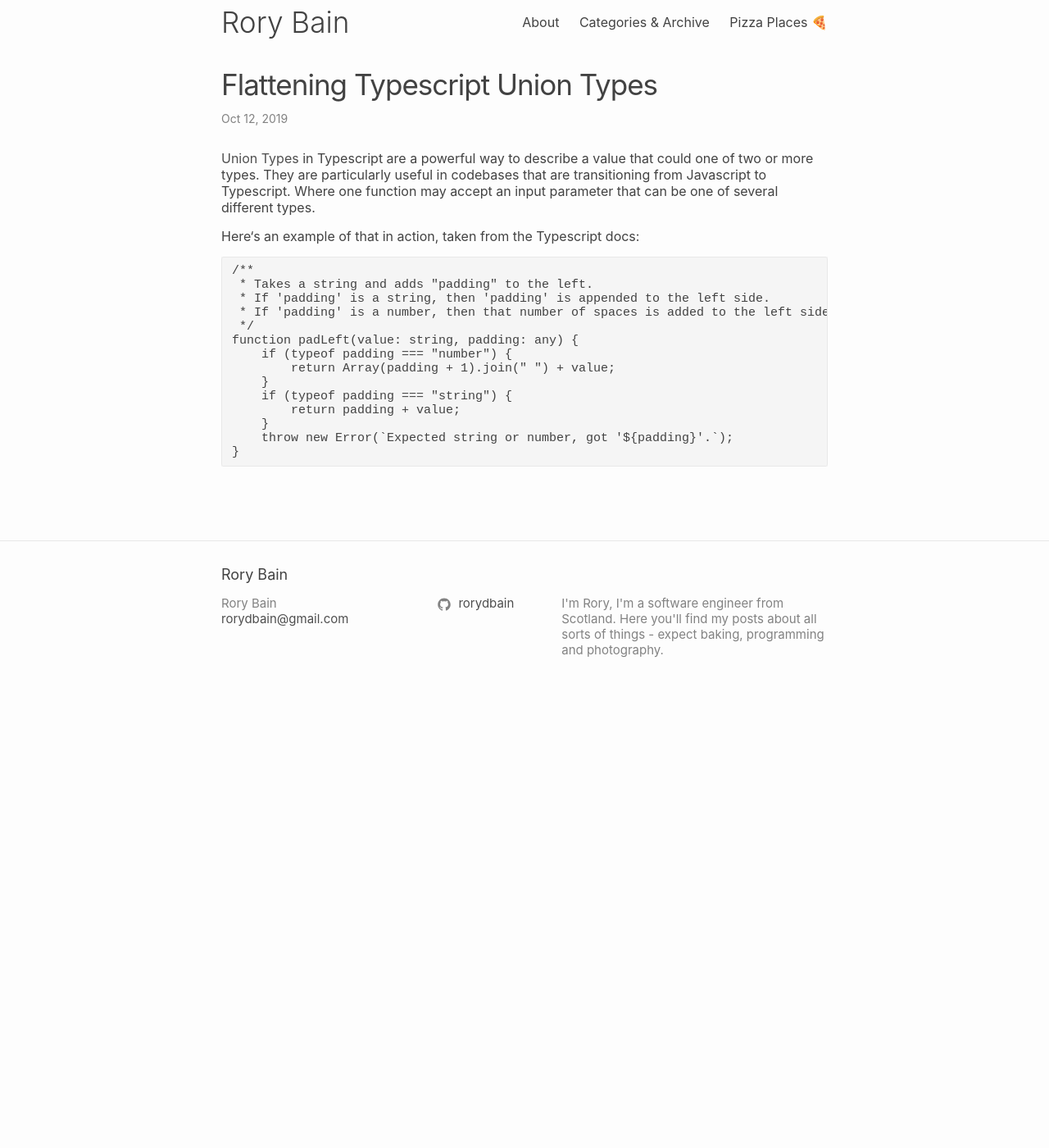
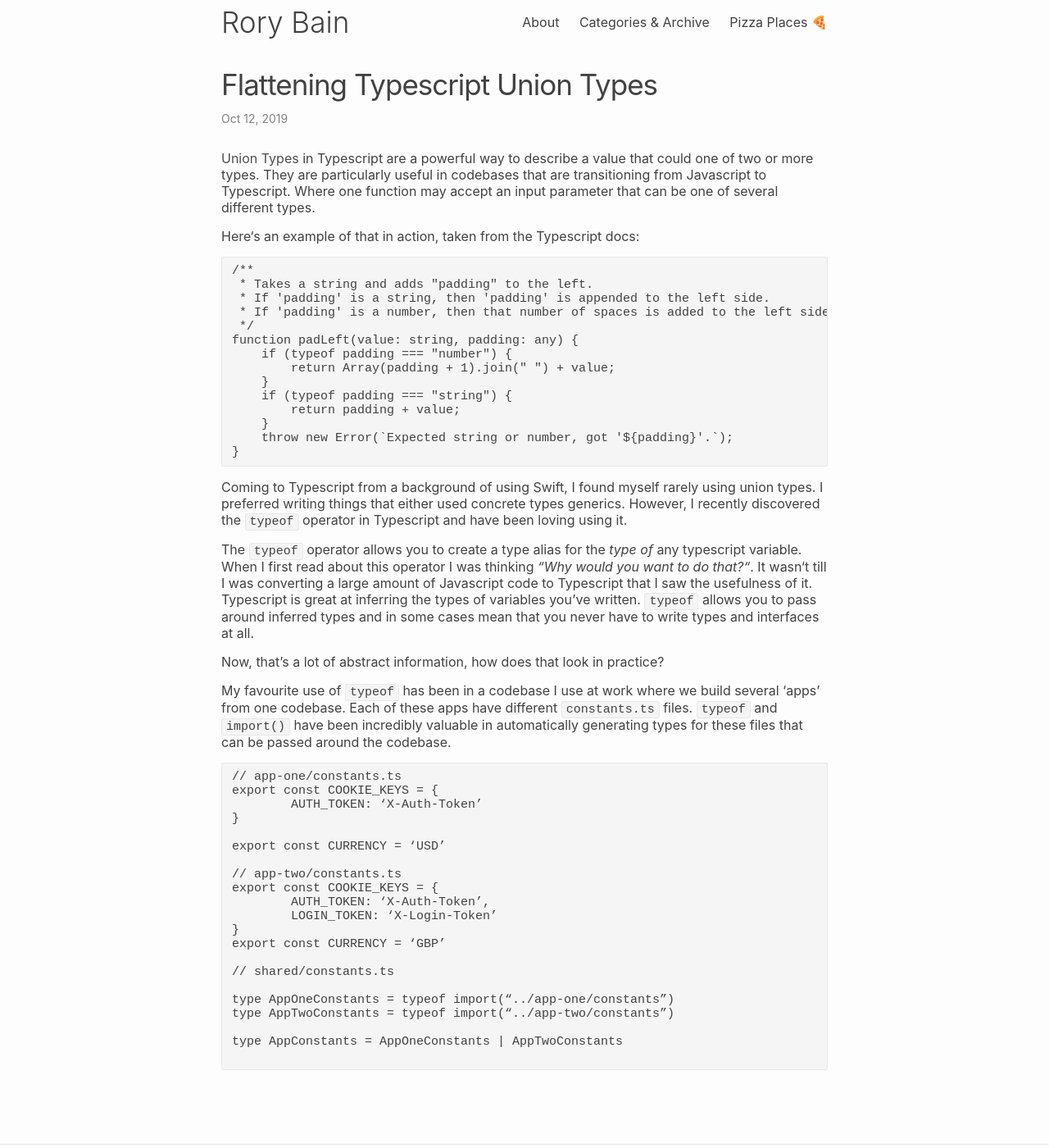
Before and after one commit to rorydbain/rorydbain.github.io, a Jekyll site: the page built from _posts/2019-10-12-flattening-typescript-union-types.markdown, in a window 1280 px wide and 1400 px high. Shown: the whole window at 82% size. Built offline with Jekyll 4.4.1, drawn with Linux system fonts in a browser that asks for light colours; some web fonts are replaced.

Commit message:
more code examples

````diff
--- a/_posts/2019-10-12-flattening-typescript-union-types.markdown
+++ b/_posts/2019-10-12-flattening-typescript-union-types.markdown
@@ -25,3 +25,35 @@ function padLeft(value: string, padding: any) {
     throw new Error(`Expected string or number, got '${padding}'.`);
 }
 ```
+
+Coming to Typescript from a background of using Swift, I found myself rarely using union types. I preferred writing things that either used concrete types generics. However, I recently discovered the `typeof` operator in Typescript and have been loving using it.
+
+The `typeof` operator allows you to create a type alias for the _type of_ any typescript variable. When I first read about this operator I was thinking _“Why would you want to do that?“_. It wasn‘t till I was converting a large amount of Javascript code to Typescript that I saw the usefulness of it. Typescript is great at inferring the types of variables you’ve written. `typeof` allows you to pass around inferred types and in some cases mean that you never have to write types and interfaces at all.
+
+Now, that’s a lot of abstract information, how does that look in practice?
+
+My favourite use of `typeof` has been in a codebase I use at work where we build several ‘apps’ from one codebase. Each of these apps have different `constants.ts` files. `typeof` and `import()` have been incredibly valuable in automatically generating types for these files that can be passed around the codebase.
+
+```
+// app-one/constants.ts
+export const COOKIE_KEYS = {
+	AUTH_TOKEN: ‘X-Auth-Token’
+}
+
+export const CURRENCY = ‘USD’
+
+// app-two/constants.ts
+export const COOKIE_KEYS = {
+	AUTH_TOKEN: ‘X-Auth-Token’,
+	LOGIN_TOKEN: ‘X-Login-Token’
+}
+export const CURRENCY = ‘GBP’
+
+// shared/constants.ts
+
+type AppOneConstants = typeof import(“../app-one/constants”)
+type AppTwoConstants = typeof import(“../app-two/constants”)
+
+type AppConstants = AppOneConstants | AppTwoConstants
+
+```
````
